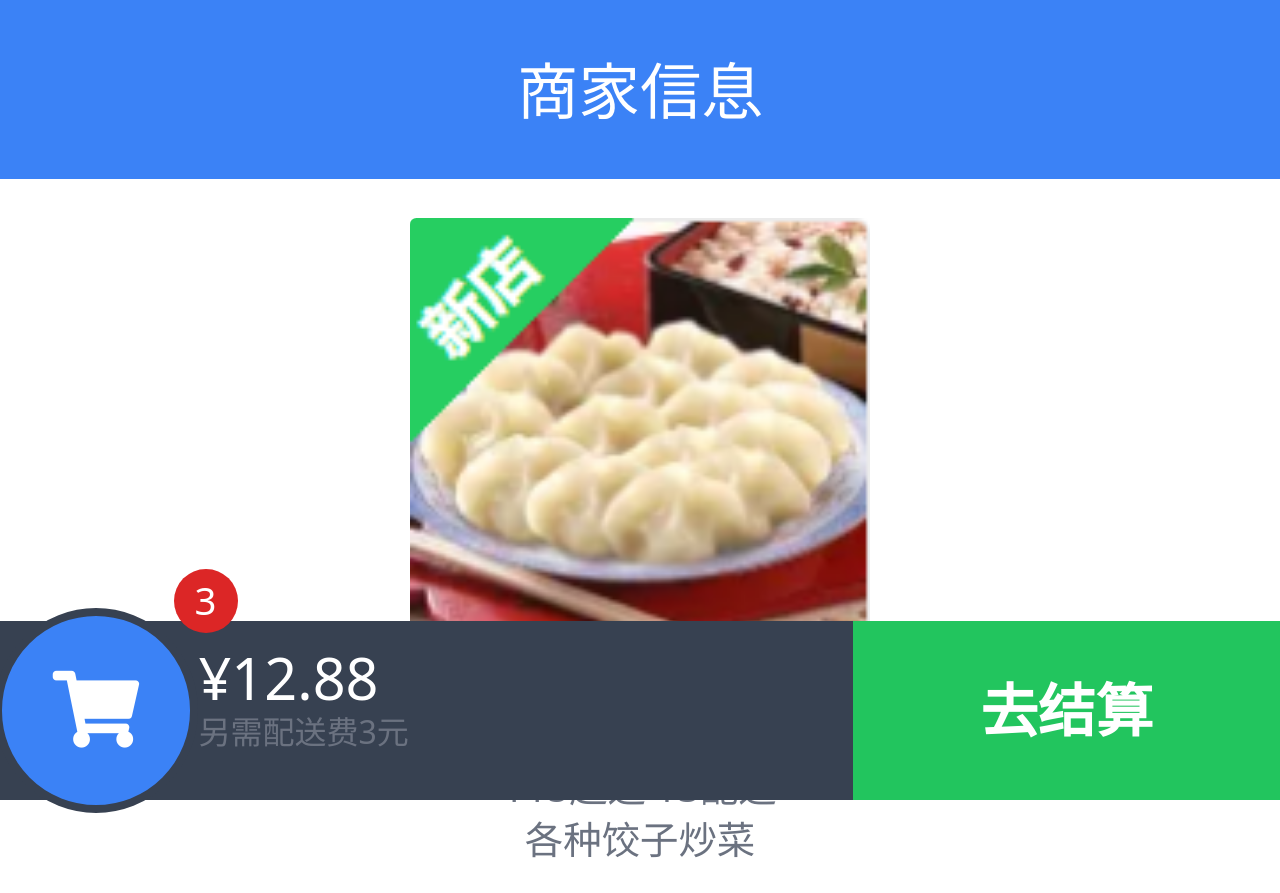
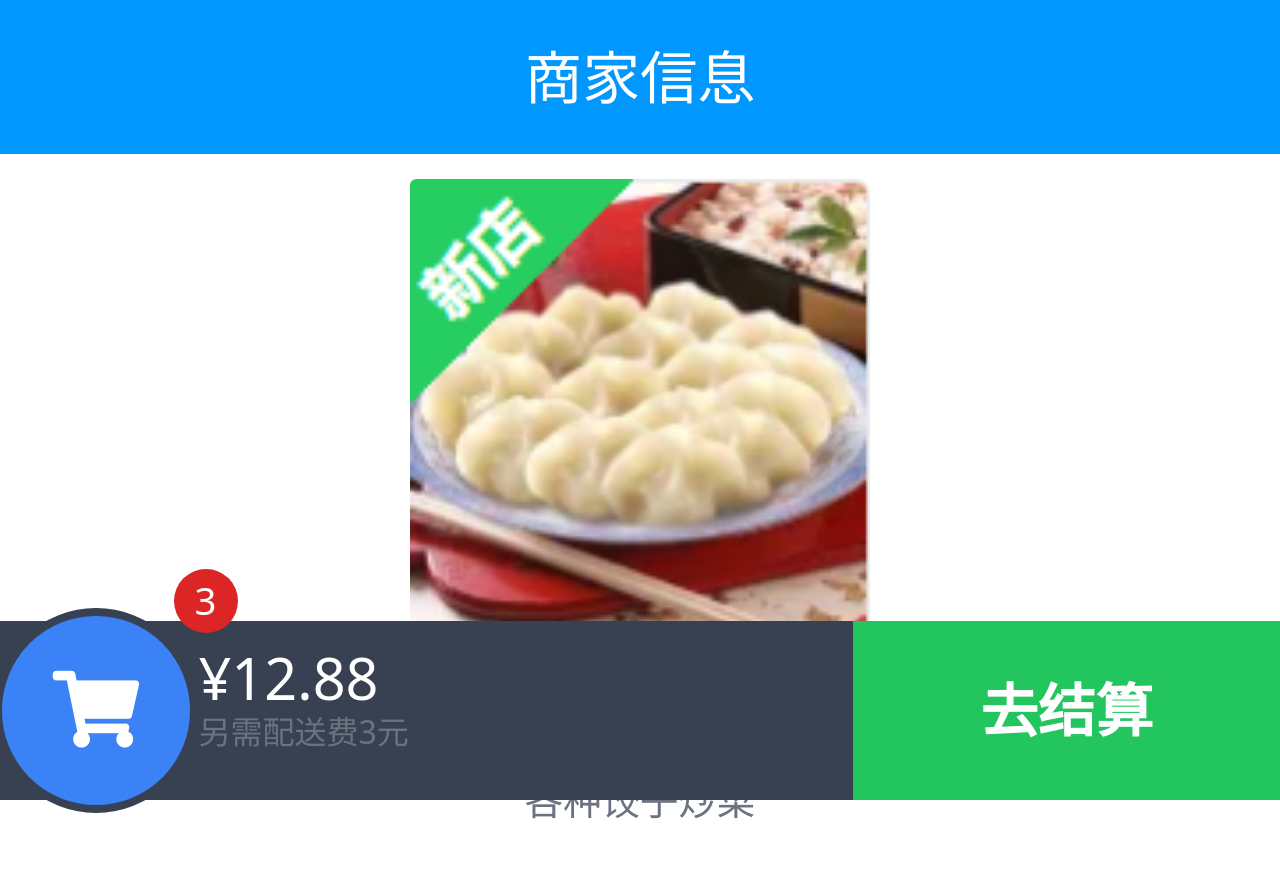
Before and after one commit to lentee3104/shixun_Tailwindcss, a website: page src/businessInfo.html in a window 1280 px wide. Shown: the top 893 px of the page. Drawn offline with Linux system fonts and the light colour scheme.

Commit message:
businessInfo.html修改

```diff
--- a/src/businessInfo.html
+++ b/src/businessInfo.html
@@ -13,17 +13,17 @@
 <body class="">
     <div class="w-full h-full ">
         <!--herder部分-->
-        <header class="w-full h-28 bg-blue-500 text-white text-[4.8vw] flex left-0 top-0 z-50 justify-center items-center">
+        <header class="w-full h-24 bg-[#0097FFFF] text-white text-4xl fixed left-0 top-0 z-50 flex justify-center items-center">
             <p>商家信息</p>
         </header>
 
-        <!--商家logo部分-->
-        <div class="w-full h-full mt-6 flex justify-center items-center text-base">
+        <!--商家图片部分-->
+        <div class="w-full h-full mt-28 flex justify-center items-center text-base">
             <img class="w-72 h-72 rounded" src="/src/assets/img/sj01.png">
         </div>
 
         <!--商家信息部分-->
-        <div class="w-full h-32 flex flex-col justify-center items-center text-sm">
+        <div class="w-full h-32 flex flex-col justify-center items-center text-2xl">
             <h1 class="text-4xl font-semibold ">万家饺子（软件园E18店）</h1>
             <p class="text-2xl font-medium text-gray-500 mt-px">&#165;15起送 &#165;3配送</p>
             <p class="text-2xl font-medium text-gray-500 mt-px">各种饺子炒菜</p>
@@ -151,7 +151,7 @@
                 </div>
             </li>
 
-            <li class="w=full box-border mx-3 my-8 p-1.25/1 select-none flex justify-between items-center">
+            <li class="w=full box-border mx-3 mt-8 mb-32 p-1.25/1 select-none flex justify-between items-center">
                 <div class="flex items-center">
                     <img class="ml-3 w-1/3 h-1/3" src="/src/assets/img/sp07.png">
                     <div class="ml-1.5">
@@ -175,7 +175,7 @@
         <!--购物车部-->
         <div class="w-full h-28 fixed left-0 bottom-0 flex text-base">
             <div class=" bg-gray-700 basis-2/3 flex">
-                <div class="w-32 h-32 box-border border-solid border-8 border-gray-700 rounded-full bg-blue-500 text-3 text-white flex justify-center items-center -mt-2 -ml-1 relative">
+                <div class="w-32 h-32 box-border border-solid border-8 border-gray-700 rounded-full bg-blue-500 text-white flex justify-center items-center -mt-2 -ml-1 relative">
                     <i class="fa fa-shopping-cart fa-3x"></i>
                     <div class="w-10 h-10 rounded-full bg-red-600 text-white text-2xl flex justify-center items-center absolute -right-1/4 -top-1/4">3</div>
                 </div>
```
Also changed, not shown: dist/output.css.
